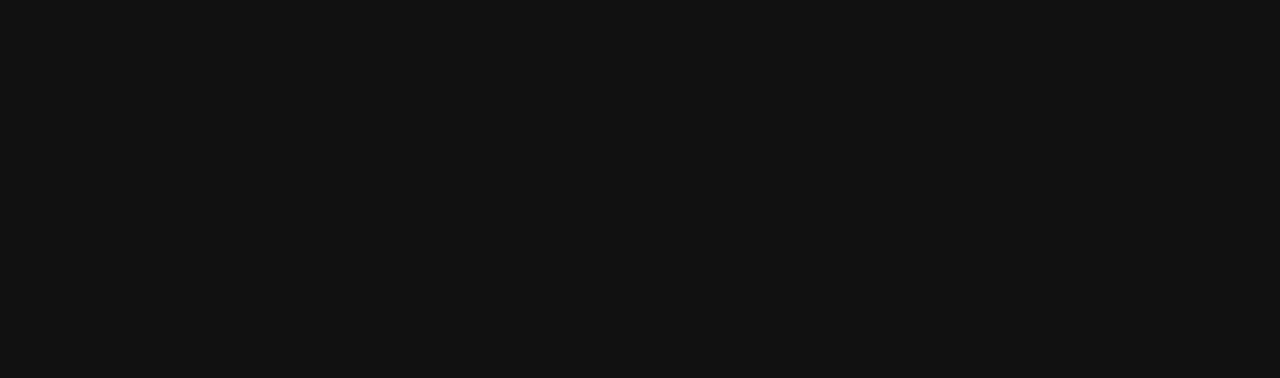
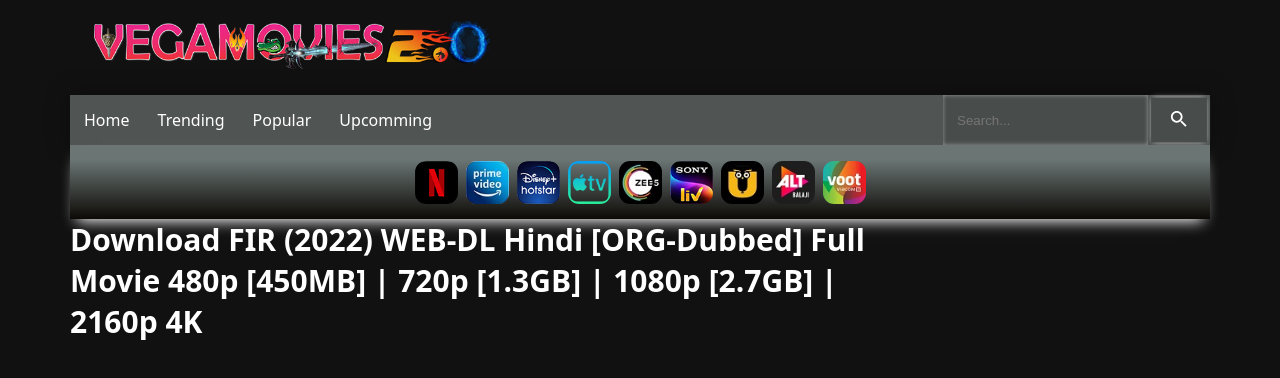
Before and after one commit to kkp785216/vegamovie, a React (Create React App) app: page /vegamovie/movie in a window 1280 px wide. Before the commit this address had no page. Shown: the top 378 px of the page. Built offline with nearby package versions, Linux system fonts and the light colour scheme; no server answers.

Commit message:
started making singleMedia post for each movie page

```diff
--- a/src/App.js
+++ b/src/App.js
@@ -1,11 +1,14 @@
 import './styles/global.scss'
 import {
+  BrowserRouter,
   Routes,
   Route,
 } from "react-router-dom";
 import Header from './components/Header';
-import Home from './pages/Home';
+import Home from './pages/Media';
 import About from './pages/About';
+import Filter from './components/Filter';
+import SingleMedia from './pages/SingleMedia';
 
 const Layout = ({ children }) => {
   return <>{children}</>
@@ -13,36 +16,44 @@
 
 function App() {
   return (
+    <BrowserRouter basename='vegamovie'>
       <div className="App">
         <Routes>
           <Route exact path='/' element={
             <Layout>
               <Header />
-            <Home category='movies'  key='movies'/>
+              <Filter />
+              <Home category='movies' key='movies' />
             </Layout>
           } />
           <Route exact path='/trending' element={
             <Layout>
               <Header />
-            <Home category='trending'  key='trending'/>
+              <Home category='trending' key='trending' />
             </Layout>
           } />
           <Route exact path='/popular' element={
             <Layout>
               <Header />
-            <Home category='popular' key='popular'/>
+              <Home category='popular' key='popular' />
             </Layout>
           } />
           <Route exact path='/upcomming' element={
             <Layout>
               <Header />
-            <Home category='upcomming' key='upcomming'/>
+              <Home category='upcomming' key='upcomming' />
             </Layout>
           } />
           <Route exact path='/search' element={
             <Layout>
               <Header />
-            <Home category='search' key='search'/>
+              <Home category='search' key='search' />
+            </Layout>
+          } />
+          <Route exact path='/movie' element={
+            <Layout>
+              <Header />
+              <SingleMedia/>
             </Layout>
           } />
           <Route exact path='/about' element={
@@ -53,6 +64,7 @@
           } />
         </Routes>
       </div>
+    </BrowserRouter>
   );
 }
 
--- a/src/components/Header.js
+++ b/src/components/Header.js
@@ -1,10 +1,9 @@
 import React, { useEffect, useState } from 'react'
 import '../styles/Header.scss'
-import { Link, useNavigate } from 'react-router-dom'
+import { Link, useNavigate, useLocation } from 'react-router-dom'
 import { useSelector, useDispatch } from 'react-redux'
 import { genreAction } from '../Redux/Actions/genre.action'
 import SearchIcon from '@mui/icons-material/Search';
-import Filter from './Filter'
 import logo from '../assets/img/logo.png'
 import Netflix from '../assets/img/platforms/Netflix.png'
 import Prime_Video from '../assets/img/platforms/Prime_Video.jpg'
@@ -17,6 +16,8 @@
 import Voot from '../assets/img/platforms/Voot.jpg'
 
 const Header = () => {
+
+  const {pathname} = useLocation();
 
   const dispatch = useDispatch();
   const { genre } = useSelector(state => state.genre)
@@ -38,10 +39,10 @@
       <Link to='/'><img src={logo} alt="Logo" className="d-block header__logo" /></Link>
       <nav className='nav'>
         <ul>
-          <li className='active'><Link to='/'>Home</Link></li>
-          <li><Link to='/trending'>Trending</Link></li>
-          <li><Link to='/popular'>Popular</Link></li>
-          <li><Link to='/upcomming'>Upcomming</Link></li>
+          <li className={pathname === '/'?'active':''}><Link to='/'>Home</Link></li>
+          <li className={pathname === '/trending'?'active':''}><Link to='/trending'>Trending</Link></li>
+          <li className={pathname === '/popular'?'active':''}><Link to='/popular'>Popular</Link></li>
+          <li className={pathname === '/upcomming'?'active':''}><Link to='/upcomming'>Upcomming</Link></li>
         </ul>
         <form onSubmit={handleSearch} className='search__form'>
           <input type="text" value={query} onChange={(e)=>{setQeury(e.target.value)}} className="nav__search" id="search" placeholder='Search...' />
@@ -59,7 +60,7 @@
         <img src={Altbalaji} alt="Alt Balaji" />
         <img src={Voot} alt="Voot" />
       </div>
-      <Filter />
+      {/* <Filter /> */}
     </header>
   )
 }
--- a/src/components/MovieCard.js
+++ b/src/components/MovieCard.js
@@ -9,7 +9,7 @@
     }
 
     return (
-        <Link to='/' title={video.title} className="media" color="inherit">
+        <Link to={`/movie?id=${video.id}`} title={video.title} className="media" color="inherit">
             <span className="MuiBadge-root">
                 <span className="MuiBadge-badge MuiBadge-anchorOriginTopRightRectangle MuiBadge-colorPrimary">{video.vote_average}</span>
             </span>
--- a/src/index.js
+++ b/src/index.js
@@ -1,6 +1,5 @@
 import React from 'react';
 import ReactDOM from 'react-dom';
-import { BrowserRouter } from 'react-router-dom';
 import App from './App';
 import reportWebVitals from './reportWebVitals';
 import store from './Redux/Store';
@@ -9,9 +8,7 @@
 ReactDOM.render(
   <React.StrictMode>
     <Provider store={store}>
-      <BrowserRouter basename='/vegamovie'>
-        <App />
-      </BrowserRouter>
+      <App />
     </Provider>
   </React.StrictMode>,
   document.getElementById('root')
--- /dev/null
+++ b/src/pages/SingleMedia.js
@@ -0,0 +1,18 @@
+import React from 'react'
+import '../styles/SingleMedia.scss'
+
+const SingleMedia = () => {
+    return (
+        <div className='sinigleMedia'>
+            <main className="sinigleMedia__main">
+                <div className="breadcrumb"></div>
+                <h1 className="sinigleMedia__main__heading">
+                    Download FIR (2022) WEB-DL Hindi [ORG-Dubbed] Full Movie 480p [450MB] | 720p [1.3GB] | 1080p [2.7GB] | 2160p 4K
+                </h1>
+            </main>
+            <aside className="singleMedia__aside"></aside>
+        </div>
+    )
+}
+
+export default SingleMedia
--- a/src/styles/Header.scss
+++ b/src/styles/Header.scss
@@ -3,7 +3,9 @@
 
     .header__logo {
         width: 35%;
+        min-width: 270px;
         padding: 21px 0;
+        margin: 0 21px;
     }
 
     .nav {
@@ -24,7 +26,7 @@
 
                 &.active,
                 &:hover {
-                    background-color: #484c4b;
+                    background-color: #404040;
                 }
 
                 a {
@@ -49,7 +51,7 @@
             color: inherit;
             box-shadow: inset 0px 0px 4px 0px #ffffff69;
 
-            &:focus{
+            &:focus {
                 box-shadow: inset 0px 0px 4px 0px #ffffff;
             }
         }
@@ -84,6 +86,7 @@
             width: 43px;
             border-radius: 11px;
             margin: 0 4px;
+        }
     }
 }
 
@@ -178,4 +181,3 @@
         }
     }
 }
-}
--- /dev/null
+++ b/src/styles/SingleMedia.scss
@@ -0,0 +1,15 @@
+.sinigleMedia{
+    display: flex;
+    .sinigleMedia__main{
+        width: 70%;
+        flex: 0 0 auto;
+
+        .sinigleMedia__main__heading{
+            font-size: 30px;
+        }
+    }
+    .singleMedia__aside{
+        width: 30%;
+        flex: 0 0 auto;
+    }
+}
```
Also changed, not shown: src/pages/Media.js (renamed from src/pages/Home.js). Lines whose indentation alone changed are shown as unchanged.
